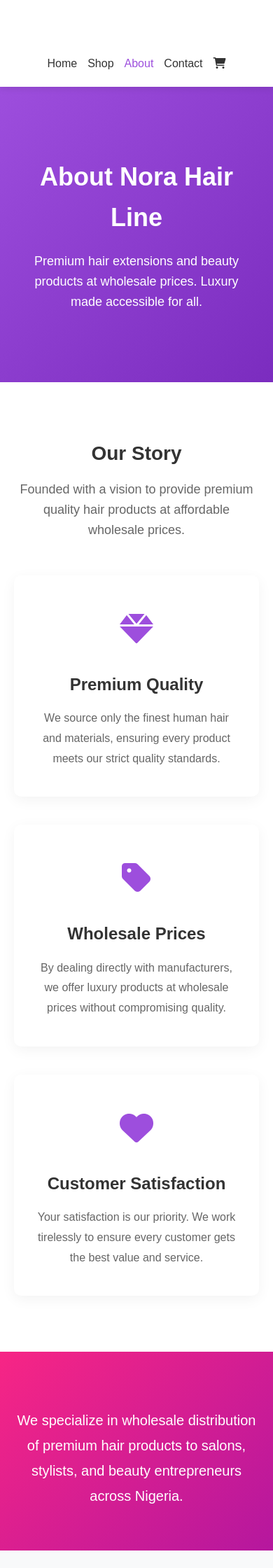
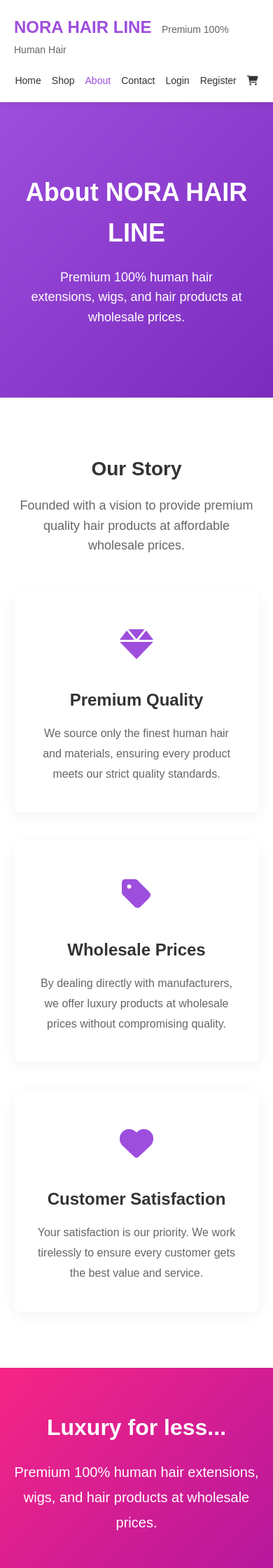
Before and after one commit to arinzepaschal791-code/Hair-Haven-Hub, a Flask app: page /about in a window 390 px wide. Shown: the top 2240 px of the page at 70% size. Run offline with Flask 3, Linux system fonts and the light colour scheme.

Commit message:
Update about.html

```diff
--- a/templates/about.html
+++ b/templates/about.html
@@ -3,7 +3,7 @@
 <head>
     <meta charset="UTF-8">
     <meta name="viewport" content="width=device-width, initial-scale=1.0">
-    <title>About Us - {{ brand_name }}</title>
+    <title>About Us - {{ config.brand_name }}</title>
     <style>
         * {
             margin: 0;
@@ -56,6 +56,7 @@
         .nav-links {
             display: flex;
             gap: 30px;
+            align-items: center;
         }
 
         .nav-links a {
@@ -71,6 +72,25 @@
 
         .nav-links a.active {
             color: #9d4edd;
+        }
+
+        .cart-indicator {
+            position: relative;
+        }
+
+        .cart-count {
+            position: absolute;
+            top: -8px;
+            right: -8px;
+            background: #9d4edd;
+            color: white;
+            font-size: 12px;
+            width: 18px;
+            height: 18px;
+            border-radius: 50%;
+            display: flex;
+            align-items: center;
+            justify-content: center;
         }
 
         /* Hero Section */
@@ -184,20 +204,20 @@
             margin-bottom: 10px;
         }
 
-        /* Wholesale Info */
-        .wholesale-info {
+        /* Slogan Section */
+        .slogan-section {
             background: linear-gradient(135deg, #f72585 0%, #b5179e 100%);
             color: white;
             padding: 60px 0;
             text-align: center;
         }
 
-        .wholesale-info h2 {
+        .slogan-section h2 {
             font-size: 32px;
             margin-bottom: 20px;
         }
 
-        .wholesale-info p {
+        .slogan-section p {
             font-size: 20px;
             max-width: 800px;
             margin: 0 auto;
@@ -318,6 +338,10 @@
             .section-title h2 {
                 font-size: 28px;
             }
+
+            .nav-links a {
+                font-size: 14px;
+            }
         }
     </style>
     <link rel="stylesheet" href="https://cdnjs.cloudflare.com/ajax/libs/font-awesome/6.0.0/css/all.min.css">
@@ -328,15 +352,27 @@
         <div class="container">
             <div class="header-content">
                 <div>
-                    <a href="/" class="logo">{{ brand_name }}</a>
-                    <span class="tagline">{{ tagline }}</span>
+                    <a href="{{ url_for('index') }}" class="logo">{{ config.brand_name }}</a>
+                    <span class="tagline">{{ config.tagline }}</span>
                 </div>
                 <nav class="nav-links">
-                    <a href="/">Home</a>
-                    <a href="/shop">Shop</a>
-                    <a href="/about" class="active">About</a>
-                    <a href="/contact">Contact</a>
-                    <a href="/cart"><i class="fas fa-shopping-cart"></i></a>
+                    <a href="{{ url_for('index') }}">Home</a>
+                    <a href="{{ url_for('shop') }}">Shop</a>
+                    <a href="{{ url_for('about') }}" class="active">About</a>
+                    <a href="{{ url_for('contact') }}">Contact</a>
+                    {% if customer_id %}
+                    <a href="{{ url_for('account') }}">Account</a>
+                    <a href="{{ url_for('customer_logout') }}">Logout</a>
+                    {% else %}
+                    <a href="{{ url_for('customer_login') }}">Login</a>
+                    <a href="{{ url_for('customer_register') }}">Register</a>
+                    {% endif %}
+                    <a href="{{ url_for('cart') }}" class="cart-indicator">
+                        <i class="fas fa-shopping-cart"></i>
+                        {% if cart_count > 0 %}
+                        <span class="cart-count">{{ cart_count }}</span>
+                        {% endif %}
+                    </a>
                 </nav>
             </div>
         </div>
@@ -345,8 +381,8 @@
     <!-- Hero Section -->
     <section class="hero">
         <div class="container">
-            <h1>About Nora Hair Line</h1>
-            <p>Premium hair extensions and beauty products at wholesale prices. Luxury made accessible for all.</p>
+            <h1>About {{ config.brand_name }}</h1>
+            <p>{{ config.description }}</p>
         </div>
     </section>
 
@@ -386,11 +422,11 @@
         </div>
     </section>
 
-    <!-- Wholesale Info -->
-    <section class="wholesale-info">
+    <!-- Slogan Section -->
+    <section class="slogan-section">
         <div class="container">
-            <h2>{{ wholesale }}</h2>
-            <p>We specialize in wholesale distribution of premium hair products to salons, stylists, and beauty entrepreneurs across Nigeria.</p>
+            <h2>{{ config.slogan }}</h2>
+            <p>Premium 100% human hair extensions, wigs, and hair products at wholesale prices.</p>
         </div>
     </section>
 
@@ -406,20 +442,20 @@
                 <div class="info-card">
                     <i class="fas fa-map-marker-alt" style="font-size: 40px; color: #9d4edd; margin-bottom: 15px;"></i>
                     <h3>Our Location</h3>
-                    <p>{{ address }}</p>
+                    <p>{{ config.address }}</p>
                 </div>
 
                 <div class="info-card">
                     <i class="fas fa-phone" style="font-size: 40px; color: #9d4edd; margin-bottom: 15px;"></i>
                     <h3>Contact Number</h3>
-                    <p>{{ phone }}</p>
-                    <p>WhatsApp: {{ phone }}</p>
+                    <p>{{ config.phone }}</p>
+                    <p>WhatsApp: {{ config.phone }}</p>
                 </div>
 
                 <div class="info-card">
                     <i class="fas fa-hashtag" style="font-size: 40px; color: #9d4edd; margin-bottom: 15px;"></i>
                     <h3>Social Media</h3>
-                    <p>Instagram: {{ instagram }}</p>
+                    <p>Instagram: @{{ config.instagram }}</p>
                 </div>
             </div>
         </div>
@@ -439,7 +475,7 @@
                         <i class="fas fa-store"></i>
                     </div>
                     <h3>Visit Our Store</h3>
-                    <p>{{ address }}</p>
+                    <p>{{ config.address }}</p>
                 </div>
 
                 <div class="contact-item">
@@ -447,7 +483,7 @@
                         <i class="fas fa-phone"></i>
                     </div>
                     <h3>Call Us</h3>
-                    <p>{{ phone }}</p>
+                    <p>{{ config.phone }}</p>
                 </div>
 
                 <div class="contact-item">
@@ -455,7 +491,7 @@
                         <i class="fab fa-whatsapp"></i>
                     </div>
                     <h3>WhatsApp</h3>
-                    <p>{{ phone }}</p>
+                    <p>{{ config.phone }}</p>
                 </div>
 
                 <div class="contact-item">
@@ -463,7 +499,7 @@
                         <i class="fab fa-instagram"></i>
                     </div>
                     <h3>Instagram</h3>
-                    <p>{{ instagram }}</p>
+                    <p>@{{ config.instagram }}</p>
                 </div>
             </div>
         </div>
@@ -474,24 +510,25 @@
         <div class="container">
             <div class="footer-content">
                 <div class="footer-section">
-                    <h3>{{ brand_name }}</h3>
-                    <p>{{ tagline }}</p>
-                    <p>{{ wholesale }}</p>
+                    <h3>{{ config.brand_name }}</h3>
+                    <p>{{ config.tagline }}</p>
+                    <p>{{ config.slogan }}</p>
                 </div>
 
                 <div class="footer-section">
                     <h3>Contact Info</h3>
-                    <p><i class="fas fa-map-marker-alt"></i> {{ address }}</p>
-                    <p><i class="fas fa-phone"></i> {{ phone }}</p>
+                    <p><i class="fas fa-map-marker-alt"></i> {{ config.address }}</p>
+                    <p><i class="fas fa-phone"></i> {{ config.phone }}</p>
+                    <p><i class="fas fa-envelope"></i> {{ config.email }}</p>
                 </div>
 
                 <div class="footer-section">
                     <h3>Connect With Us</h3>
                     <div class="social-links">
-                        <a href="{{ whatsapp }}" target="_blank">
+                        <a href="{{ config.whatsapp }}" target="_blank">
                             <i class="fab fa-whatsapp"></i>
                         </a>
-                        <a href="{{ instagram_url }}" target="_blank">
+                        <a href="{{ config.instagram_url }}" target="_blank">
                             <i class="fab fa-instagram"></i>
                         </a>
                     </div>
@@ -499,7 +536,7 @@
             </div>
 
             <div class="copyright">
-                <p>&copy; 2024 {{ brand_name }}. All rights reserved.</p>
+                <p>&copy; {{ now.year }} {{ config.brand_name }}. All rights reserved.</p>
             </div>
         </div>
     </footer>
```
